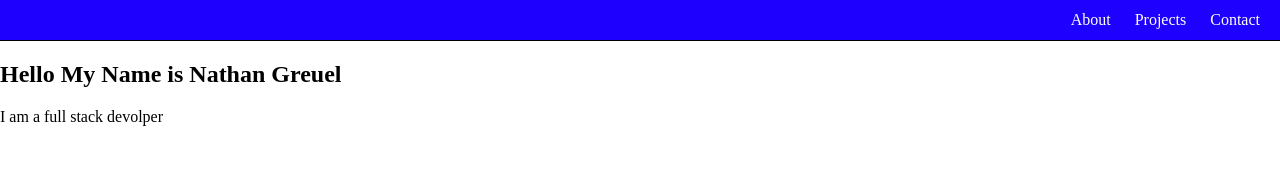
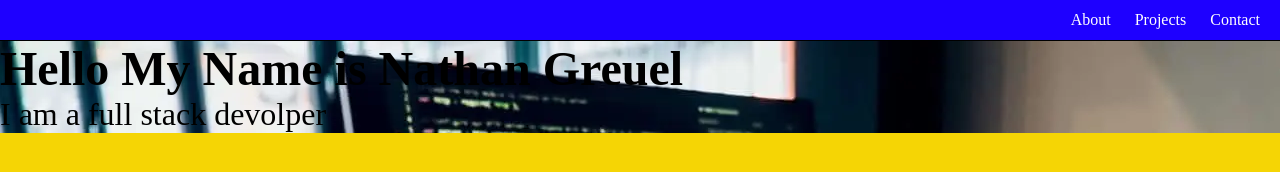
Before and after one commit to Nat-crit20/portfolio, a plain HTML site: page index.html in a window 1280 px wide. Drawn offline with Linux system fonts and the light colour scheme.

Commit message:
Styled about 1

```diff
--- a/styles.css
+++ b/styles.css
@@ -26,3 +26,18 @@ nav a {
   padding: 0 10px;
   text-decoration: none;
 }
+
+main {
+  background-color: #f5d505;
+  height: 1000px;
+}
+.about {
+  background-image: url("AdobeStock_241083104-1400x934.webp");
+}
+.about h1 {
+  margin: 0;
+  font-size: 3rem;
+}
+.about span {
+  font-size: 2rem;
+}
```
Also changed, not shown: AdobeStock_241083104-1400x934.webp (added).
